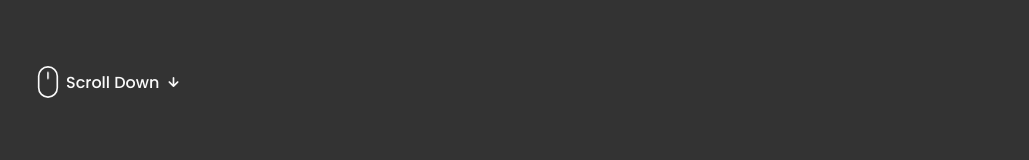
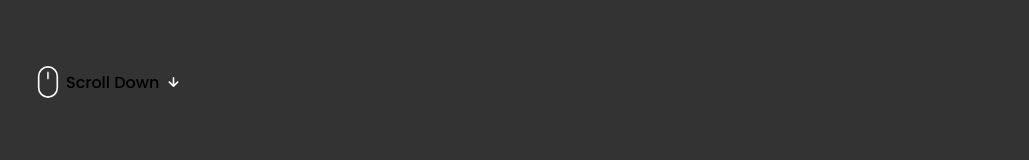
Before and after one commit to luizzanoni/portfolioReact, a React (Create React App) app: page / in a window 1280 px wide. In both pictures the pointer is over the element "Scroll Down". Shown: the part 763-923 px from the top of the page, without its empty margins (124-1153 px from the left). Built offline with nearby package versions, Linux system fonts and the light colour scheme.

Commit message:
scroll com transition

```diff
--- a/src/components/home/home.css
+++ b/src/components/home/home.css
@@ -109,11 +109,22 @@
   font-weight: var(--font-medium);
   margin-right: var(--mb-0-25);
   margin-left: 2px;
+  transition: 0.4s;
+}
+
+.home__scroll-name:hover {
+  color: var(--title-color-dark);
+  transition: 0.4s;
 }
 
 .home__scroll-arrow {
   font-size: 1.25rem;
   color: var(--title-color);
+}
+
+.home__scroll-arrow:hover {
+  color: var(--title-color-dark);
+  transition: 0.4s;
 }
 
 /* for large devices */
```
